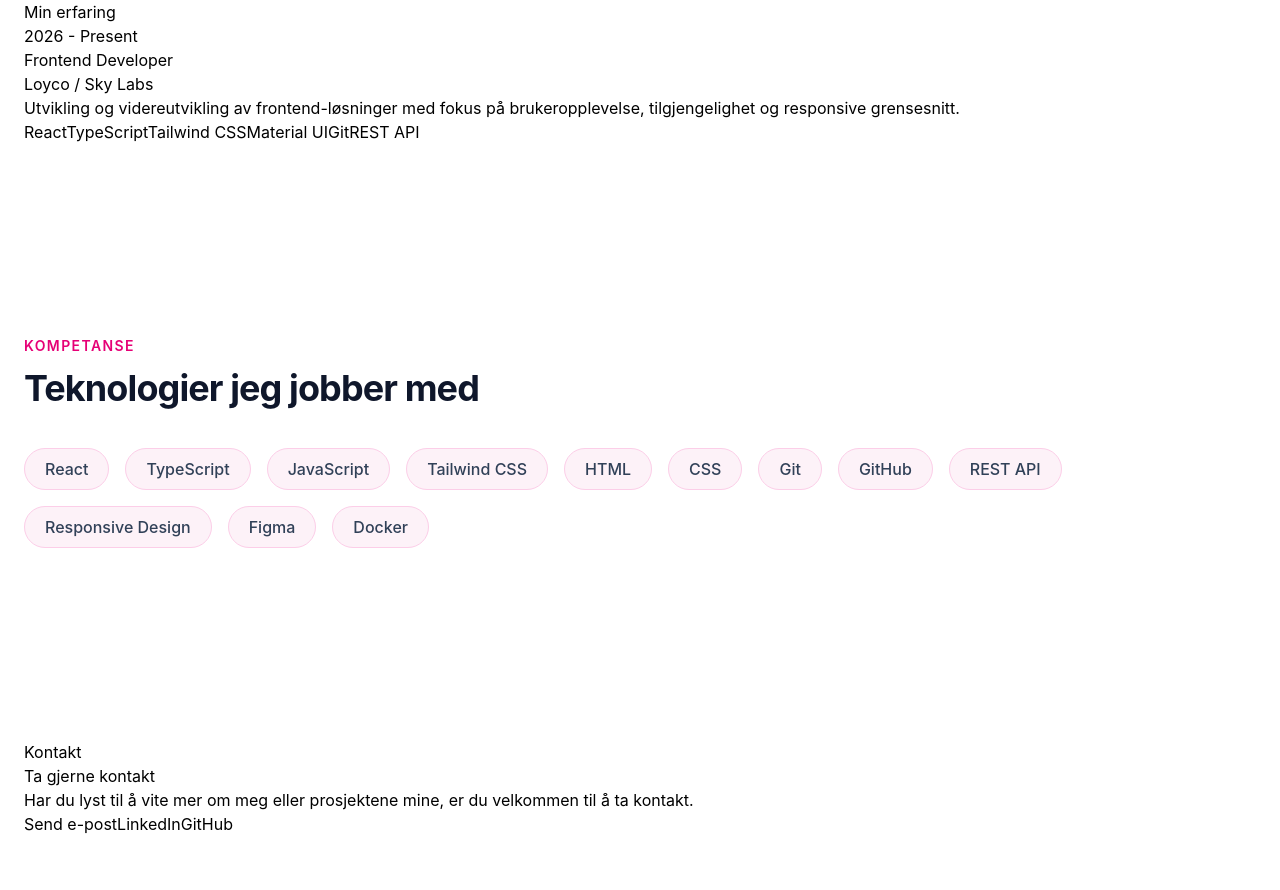
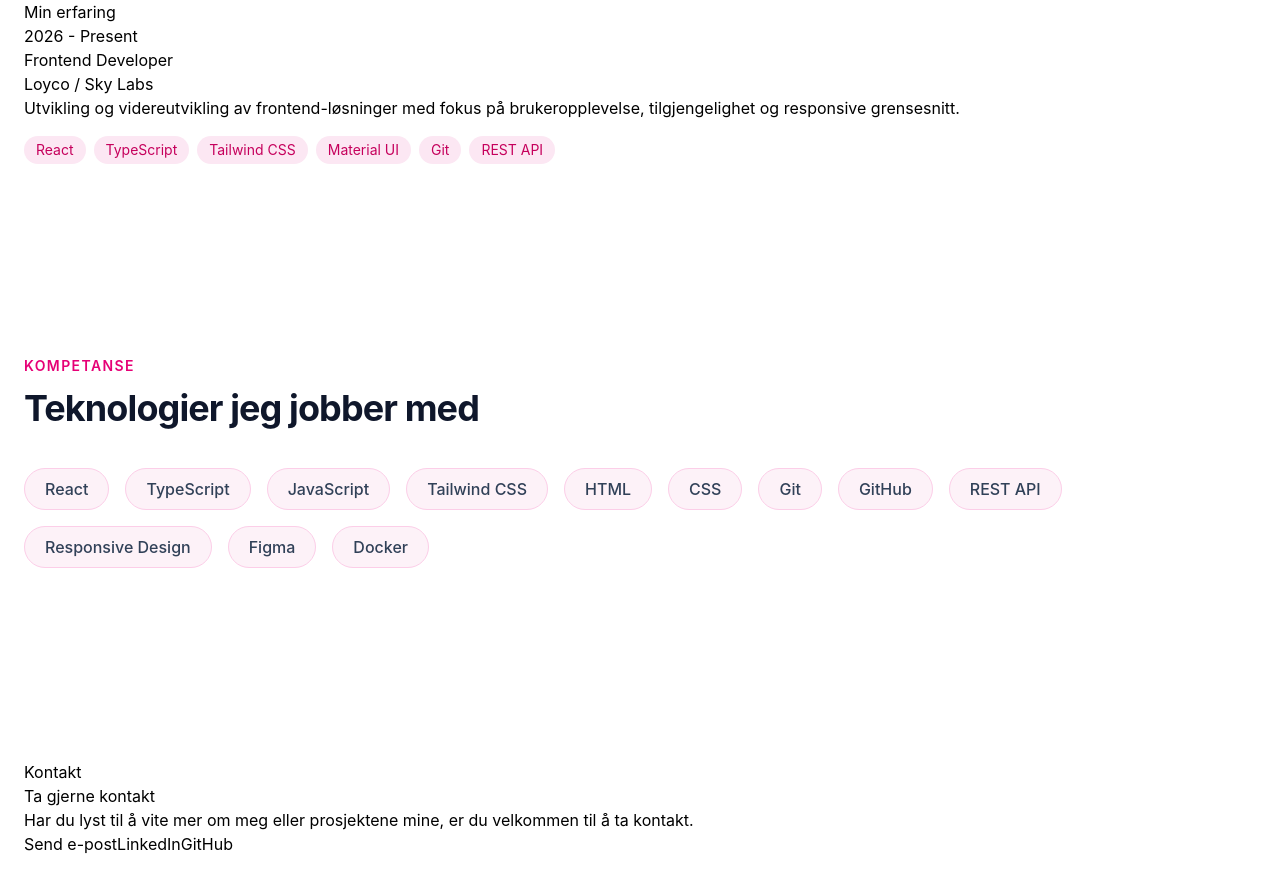
Before and after one commit to Betina9/Portfilio, a React (Vite) app: page / in a window 1280 px wide. Shown: the part 1970-2860 px from the top of the page. Built offline with nearby package versions, Linux system fonts and the light colour scheme; the HTML template or start-up script is replaced by a standard one.

Commit message:
feat: enhance Experience section by styling technology tags

```diff
--- a/src/sections/Experience.tsx
+++ b/src/sections/Experience.tsx
@@ -19,9 +19,14 @@ function Experience() {
 
               <p>{experience.description}</p>
 
-              <div>
+              <div className="mt-4 flex flex-wrap gap-2">
                 {experience.technologies.map((technology) => (
-                  <span key={technology}>{technology}</span>
+                  <span
+                    key={technology}
+                    className="rounded-full bg-pink-100 px-3 py-1 text-sm text-pink-700"
+                  >
+                    {technology}
+                  </span>
                 ))}
               </div>
             </article>
```
